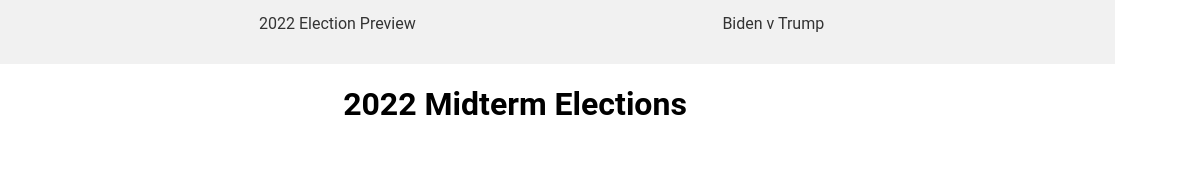
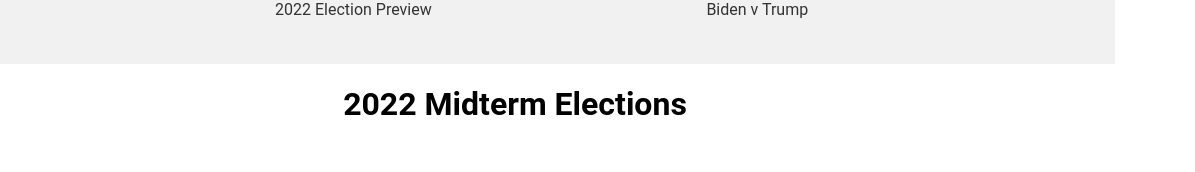
Before and after one commit to IncumbentPROGRESSIVE/EPdata, a plain HTML site: page index.html in a window 1280 px wide. Shown: the top 172 px of the page, 85-1280 px from the left. Drawn offline with Linux system fonts and the light colour scheme.

Commit message:
Update styles.css

```diff
--- a/styles.css
+++ b/styles.css
@@ -1,5 +1,5 @@
 html, body {
-  height: 100%;
+  height: 100vw;
   width: 100vw;
   font-family: 'Roboto', sans-serif;
   text-align: center;
@@ -27,7 +27,6 @@ html, body {
   display: inline-block;
   color: #333;
   text-align: center;
-  padding: 14px 16px;
   text-decoration: none;
   width: 33.33%;
 }
```
